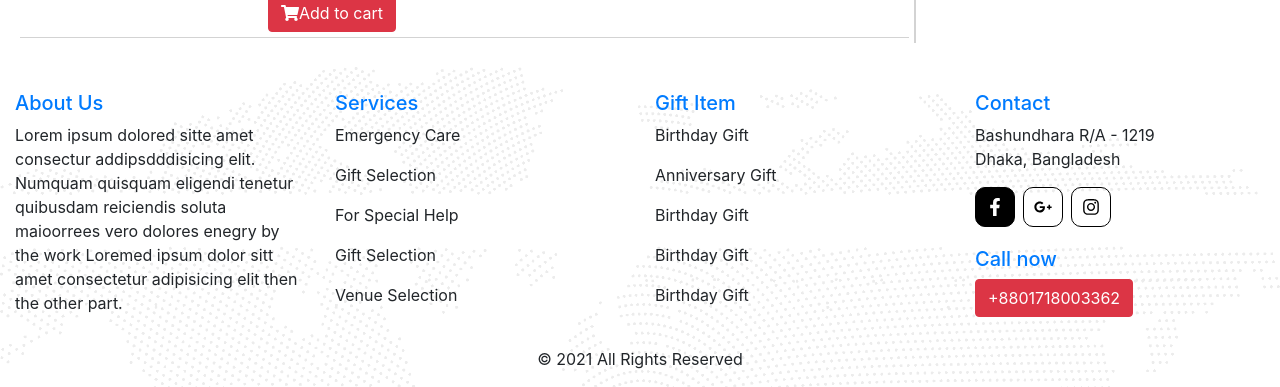
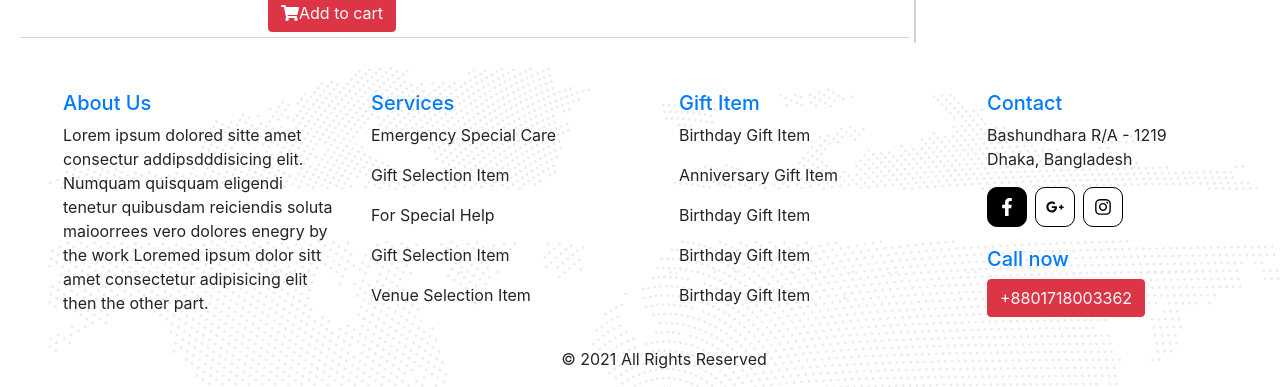
Before and after one commit to MdTaufiqurRahman/CSE499-Group05-SurpriseBD_Client, a React (Create React App) app: page /shop in a window 1280 px wide. Shown: the part 2445-2832 px from the top of the page. Built offline with nearby package versions, Linux system fonts and the light colour scheme.

Commit message:
update footer js

```diff
--- a/src/Component/Footer/Footer.js
+++ b/src/Component/Footer/Footer.js
@@ -7,7 +7,7 @@ import { faFacebookF, faInstagram, faGooglePlusG } from '@fortawesome/free-brand
 const Footer = () => {
 
     return (
-        <MDBFooter  className="font-small pt-4 mt-4 footer-area">
+        <MDBFooter  className="font-small pt-4 mt-4 ml-5 footer-area">
         <MDBContainer fluid className="text-center text-md-left">
           <MDBRow>
             <MDBCol md="3">
@@ -18,19 +18,19 @@ const Footer = () => {
             </MDBCol>
             <MDBCol md="3">
               <h5 className="title text-primary">Services</h5>
-                <p>Emergency Care</p>
-                <p>Gift Selection</p>
-                <p>For Special Help</p>
-                <p>Gift Selection</p>
-                <p>Venue Selection</p>
+                <p>Emergency Special Care</p>
+                <p>Gift Selection Item</p>
+                <p>For Special Help </p>
+                <p>Gift Selection Item</p>
+                <p>Venue Selection Item</p>
             </MDBCol>
             <MDBCol md="3">
               <h5 className="title text-primary">Gift Item</h5>
-                <p>Birthday Gift</p>
-                <p>Anniversary Gift</p>
-                <p>Birthday Gift</p>
-                <p>Birthday Gift</p>
-                <p>Birthday Gift</p>
+                <p>Birthday Gift Item</p>
+                <p>Anniversary Gift Item</p>
+                <p>Birthday Gift Item</p>
+                <p>Birthday Gift Item</p>
+                <p>Birthday Gift Item</p>
             </MDBCol>
             <MDBCol md="3">
               <h5 className="title text-primary">Contact</h5>
```
